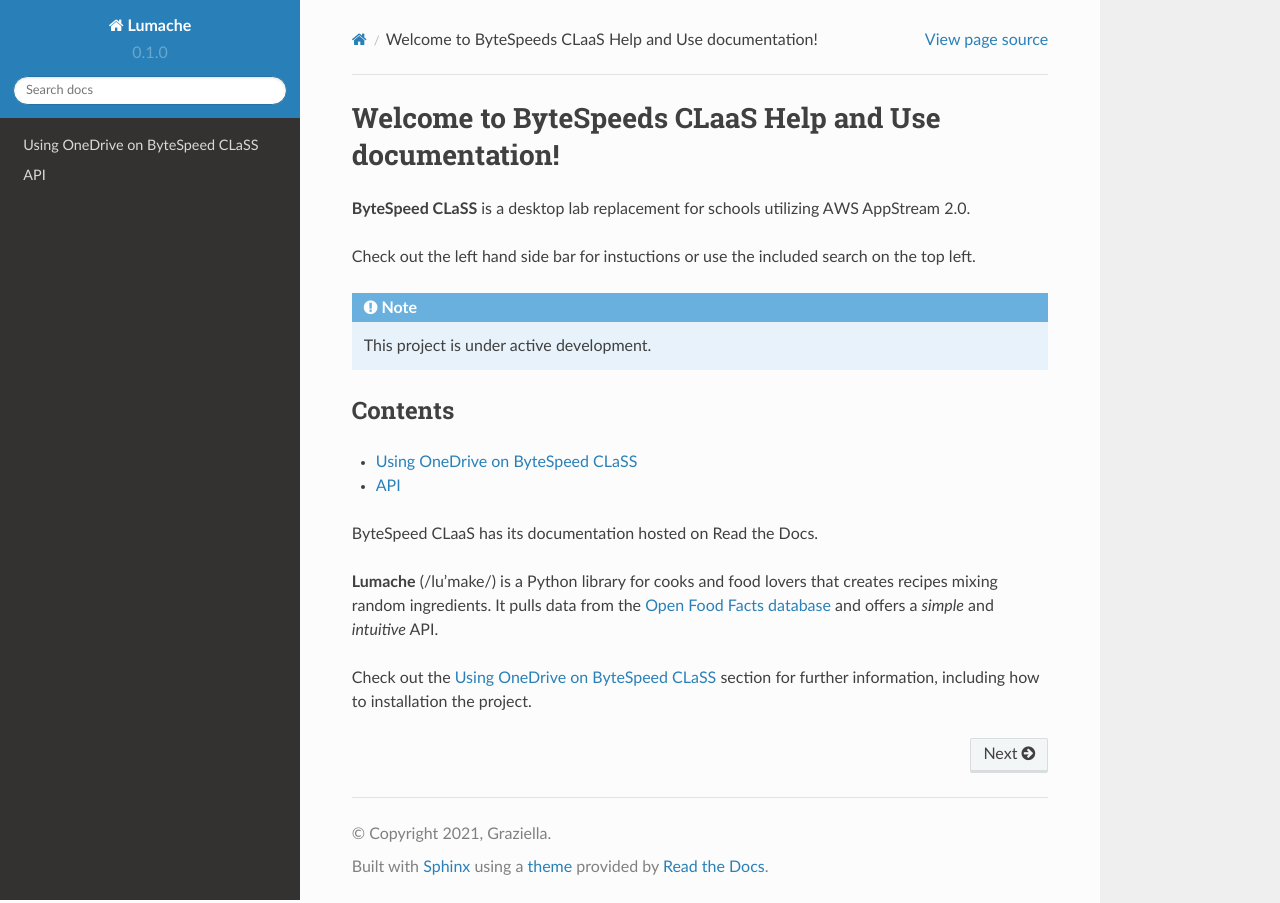
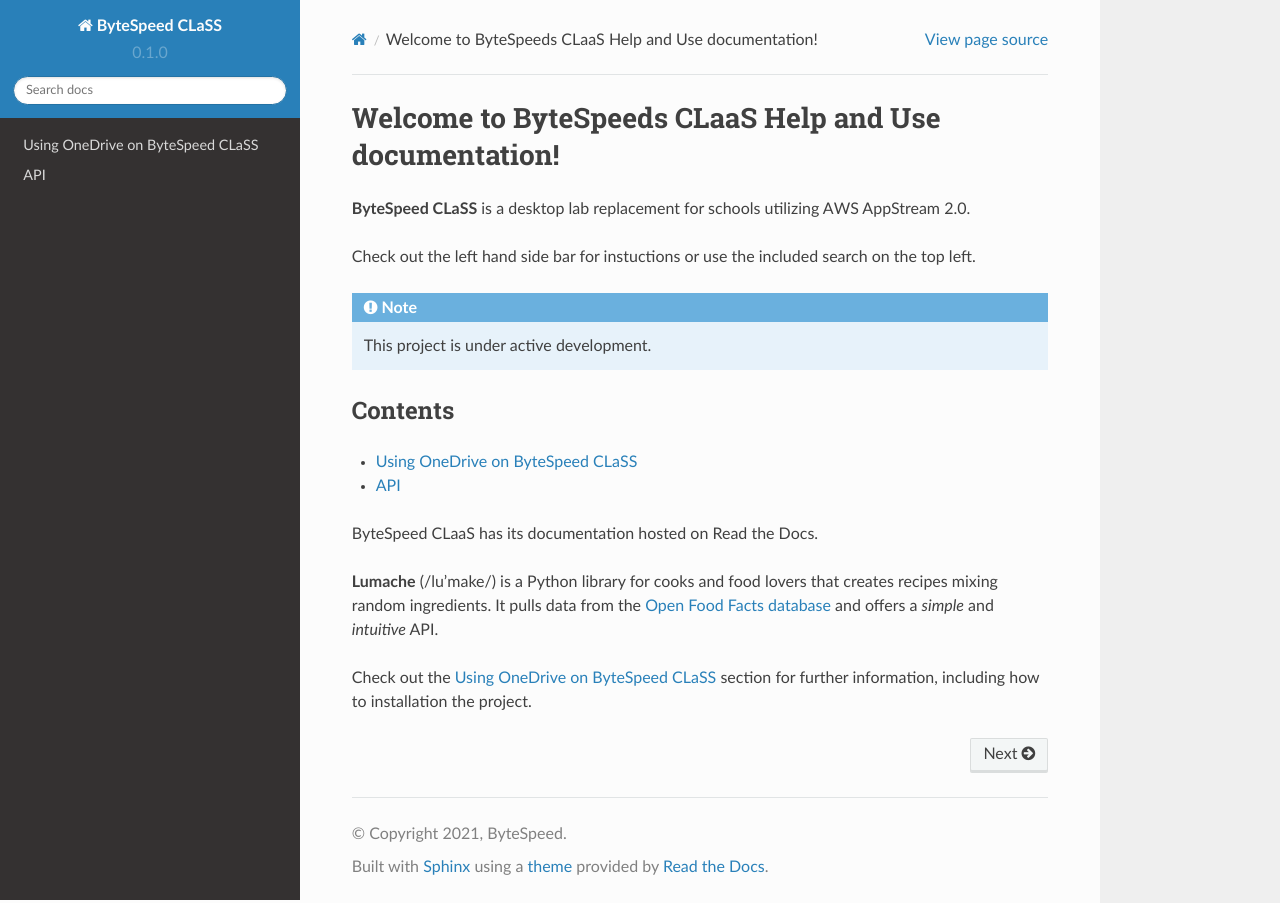
Before and after one commit to bytespeed/CLaaS-Documentation, a Sphinx documentation site: the page built from docs/source/index.rst, in a window 1280 px wide. Built offline with Sphinx 7.4.7 and the Read the Docs theme 2.0.0, drawn with Linux system fonts in a browser that asks for light colours.

Commit message:
Update conf.py

```diff
--- a/docs/source/conf.py
+++ b/docs/source/conf.py
@@ -2,9 +2,9 @@
 
 # -- Project information
 
-project = 'Lumache'
-copyright = '2021, Graziella'
-author = 'Graziella'
+project = 'ByteSpeed CLaSS'
+copyright = '2021, ByteSpeed'
+author = 'ByteSpeed'
 
 release = '0.1'
 version = '0.1.0'
```
